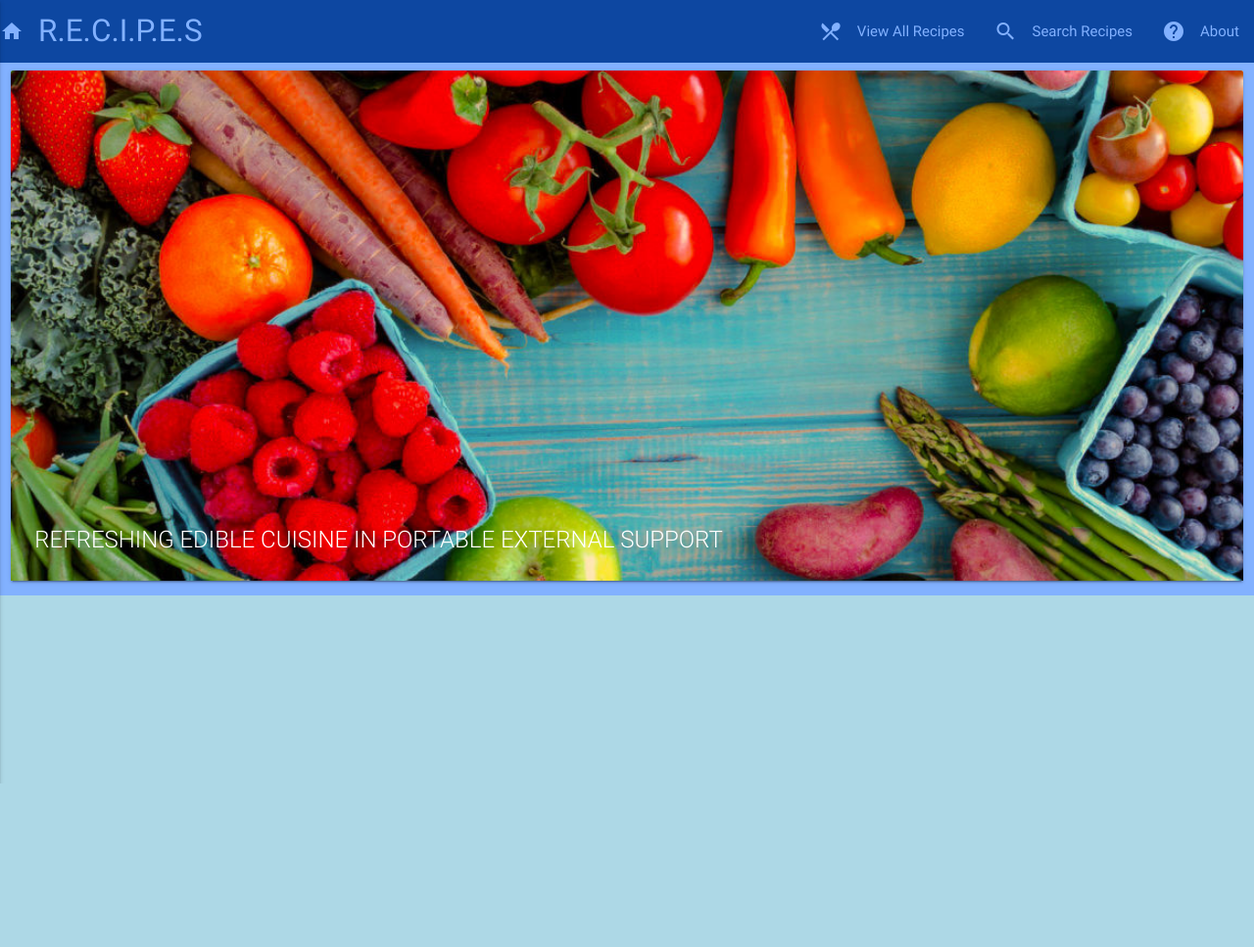
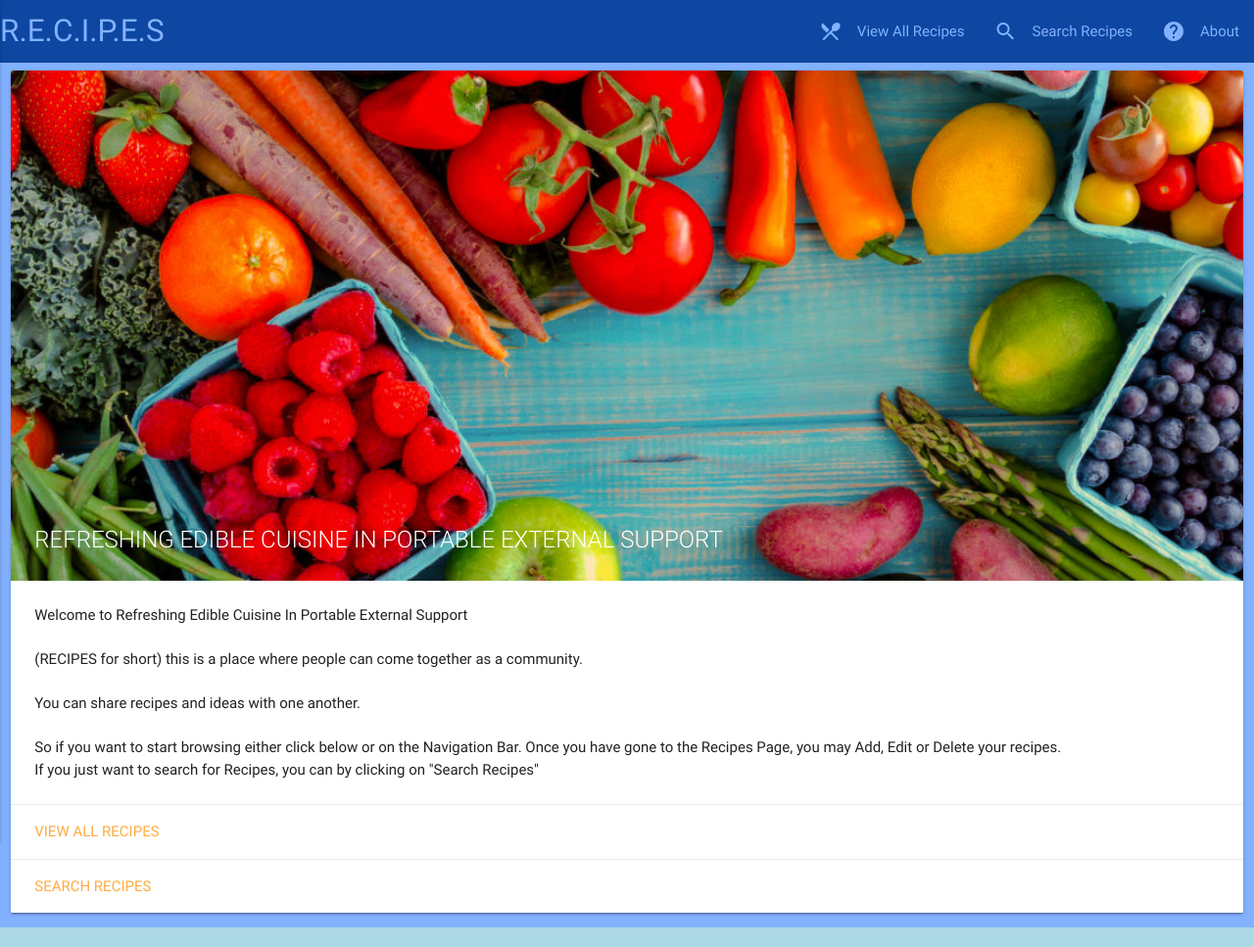
Before and after one commit to jjackson19862017/Milestone4_Recipes, a Flask app: page / in a window 1280 px wide. Shown: the whole page at 98% size. Before the commit the page ends 800 px from the top, so only its background shows below. Run offline with Flask 2, Linux system fonts and the light colour scheme; some libraries are stand-ins or nearby versions.

Commit message:
Updated Image Card

```diff
--- a/templates/base.html
+++ b/templates/base.html
@@ -16,7 +16,7 @@
 <body>
     <nav>
         <div class="nav-wrapper blue darken-4">
-            <a href="#" class="brand-logo blue-text text-accent-1"><i class="material-icons left blue-text text-accent-1">home</i>R.E.C.I.P.E.S</a>
+            <a href="#" class="brand-logo blue-text text-accent-1">R.E.C.I.P.E.S</a>
             <a href="#" data-activates="mobile-demo" class="button-collapse"><i class="material-icons blue-text text-accent-1">menu</i></a>
             <ul id="nav-mobile" class="right hide-on-med-and-down">
                 <li><a href="#" class="blue-text text-accent-1"><i class="material-icons left blue-text text-accent-1">local_dining</i>View All Recipes</a></li>
--- a/templates/index.html
+++ b/templates/index.html
@@ -6,4 +6,23 @@
                 <img src="{{ url_for('static', filename='images/foodcard.jpg')}}">
                 <span class="card-title strong">REFRESHING EDIBLE CUISINE IN PORTABLE EXTERNAL SUPPORT</span>
             </div>
-            {% endblock %}
+            <div class="card-content">
+                <p>Welcome to Refreshing Edible Cuisine In Portable External Support</p>
+                <br>
+                <p>(RECIPES for short) this is a place where people can come together as a community.</p>
+                <br>
+                <p> You can share recipes and ideas with one another.</p>
+                <br>
+                <p>So if you want to start browsing either click below or on the Navigation Bar. Once you have gone to the Recipes Page, you may Add, Edit or Delete your recipes.</p>
+                <p>If you just want to search for Recipes, you can by clicking on "Search Recipes"</p>
+            </div>
+            <div class="card-action">
+                <a href="#">View All Recipes</a>
+            </div>
+            <div class="card-action">
+                <a href="#">Search Recipes</a>
+            </div>
+        </div>
+    </div>
+</div>
+{% endblock %}
```
Also changed, not shown: README.md.
